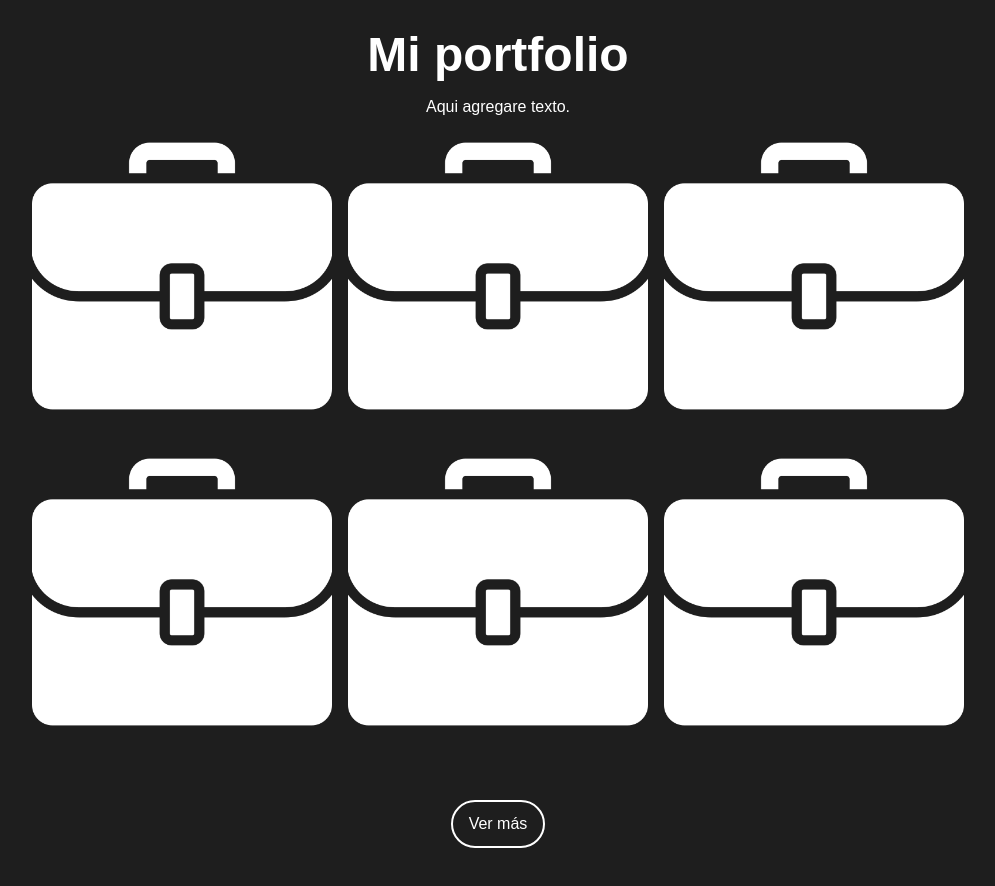
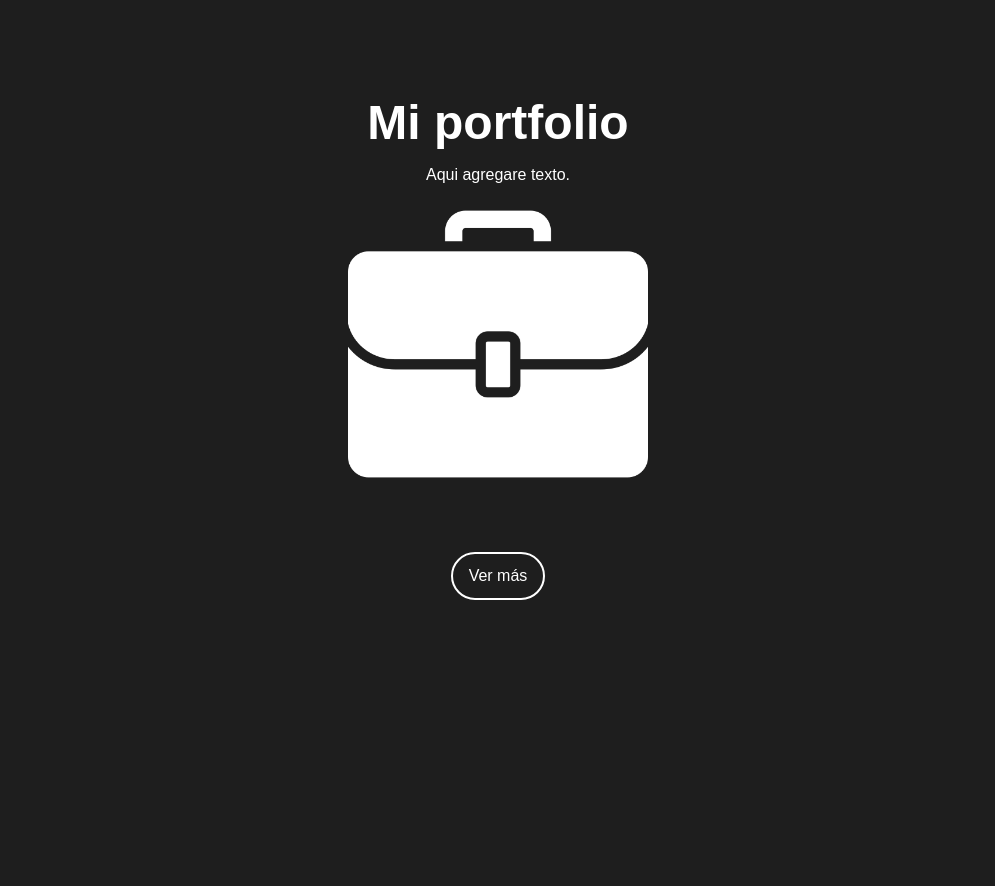
Before and after one commit to alanfrancoa/portfolio, a React (Vite) app in the folder portfolio-personal/: page / in a window 1280 px wide. Shown: the part 1580-2466 px from the top of the page, without its empty margins (142-1137 px from the left). After the commit the page ends 2311 px from the top, so only its background shows below. Built offline with nearby package versions, Linux system fonts and the light colour scheme; a web font is replaced by a local one.

Commit message:
Modificamos componente para que tambien reciba la URL y el sitio de repositorio

```diff
--- a/portfolio-personal/src/Components/Works/works.jsx
+++ b/portfolio-personal/src/Components/Works/works.jsx
@@ -9,12 +9,7 @@ const Works = () => {
         <h2 className="worksTitle">Mi portfolio</h2>
         <span className="worksDesc">Aqui agregare texto.</span>
             <div className="worksImgs">
-            <ImageWithTooltip imageUrl={portfolio} title="Tres en raya" />
-            <ImageWithTooltip imageUrl={portfolio} title="Tres en raya" />
-            <ImageWithTooltip imageUrl={portfolio} title="Tres en raya" />
-            <ImageWithTooltip imageUrl={portfolio} title="Tres en raya" />
-            <ImageWithTooltip imageUrl={portfolio} title="Tres en raya" />
-            <ImageWithTooltip imageUrl={portfolio} title="Tres en raya" />
+            <ImageWithTooltip imageUrl={portfolio} title="Tres en raya" gitRepo="https://google.com" webSite= "http://instagram.com" />
             </div>
             <button className="workBtn">Ver más</button>
     </section>
```
Also changed, not shown: portfolio-personal/src/Components/ToolTip/toolTip.jsx (+6 -3 lines).
